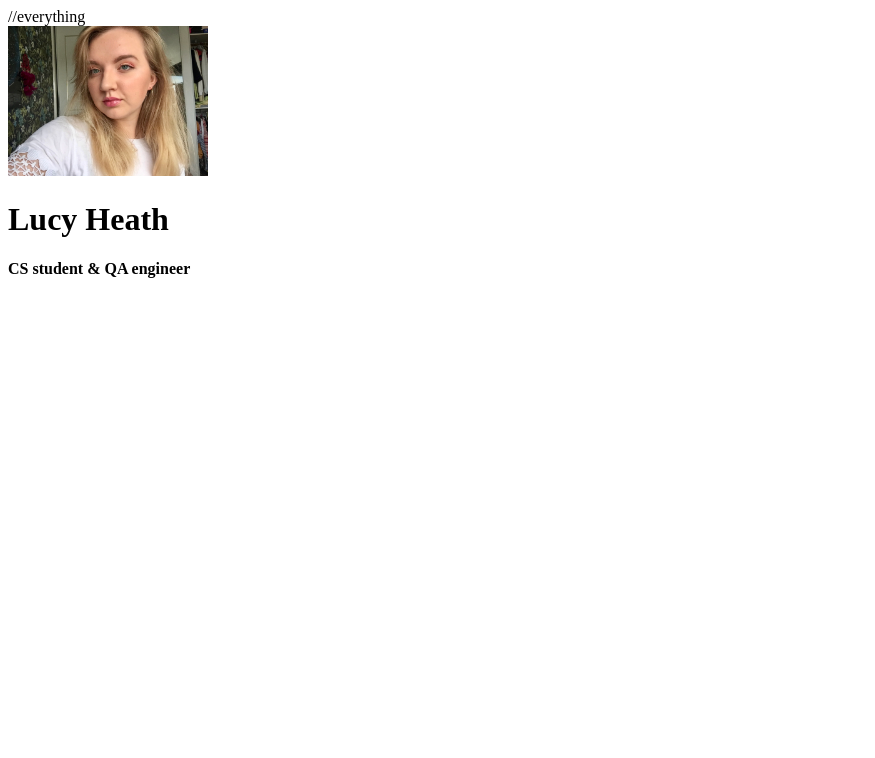
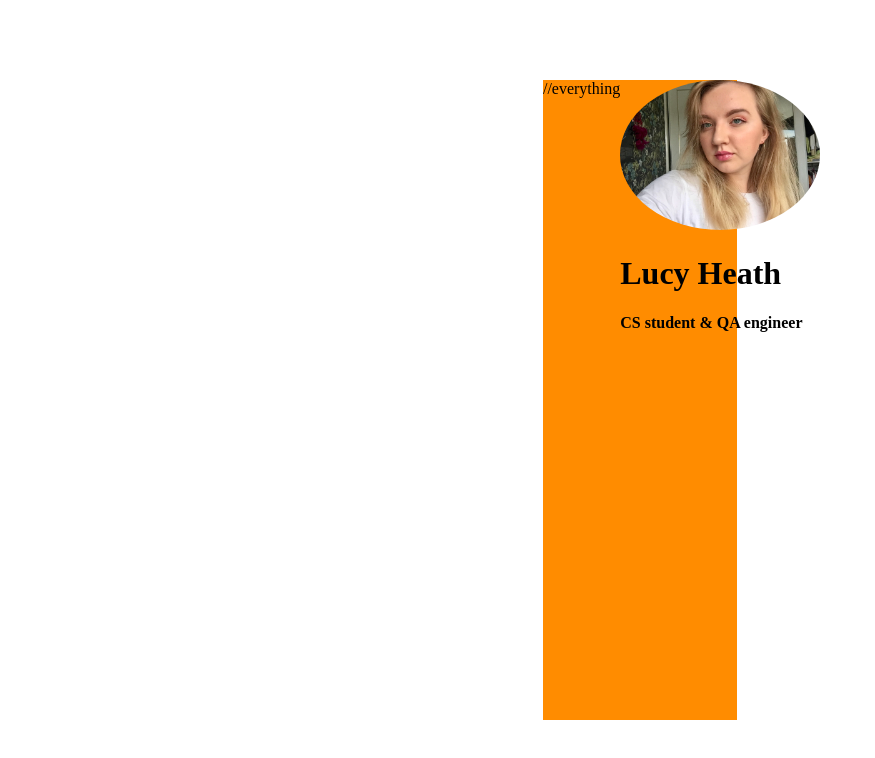
Before and after one commit to lucy-ctrl/lucy-ctrl.github.io, a plain HTML site: page index.html in a window 1280 px wide. Shown: the whole page, without its empty margins (0-875 px from the left). Drawn offline with Linux system fonts and the light colour scheme.

Commit message:
Added in new CSS file for styling

```diff
--- a/index.html
+++ b/index.html
@@ -1,5 +1,9 @@
 <!DOCTYPE html>
 <html>
+    <head>
+        <title>Lucy Heath</title>
+        <link rel="stylesheet" type="text/css" href="style.css">
+    </head>
 <body>
 <div class="wrapper"> //everything
 
--- a/style.css
+++ b/style.css
@@ -1,3 +1,20 @@
 .about-me-image{
     border-radius: 50%;
 }
+
+html,body{
+    display:flex;
+    align-items:center;
+    justify-content: center;
+    height: 100%;
+    margin:0px;
+    padding:0px;
+}
+
+.wrapper{
+    background-color: darkorange;
+    max-width: 70%;
+    display:flex;
+    flex-direction: row;
+    height: 80%;
+}
```
